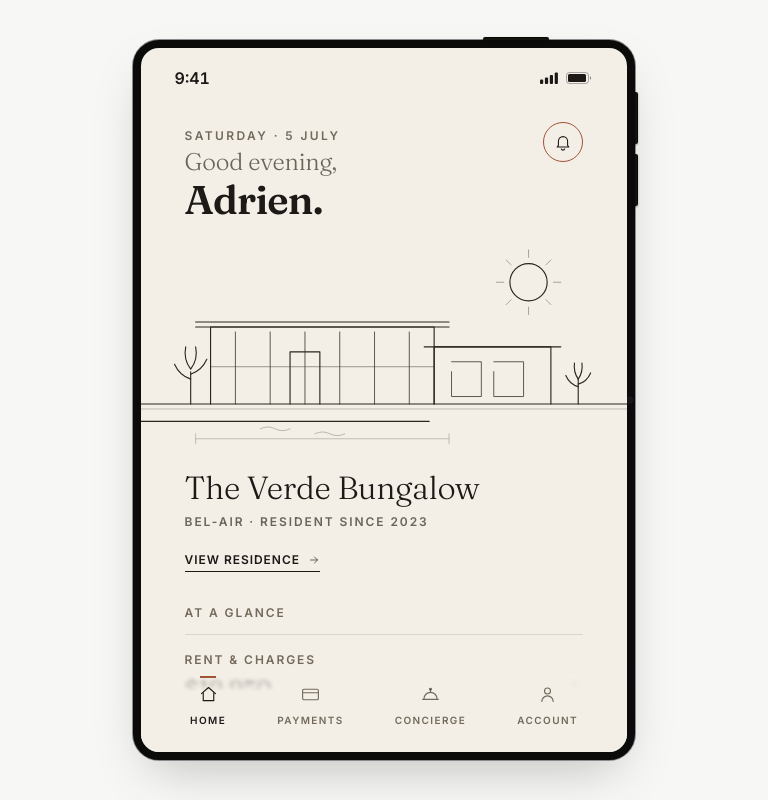
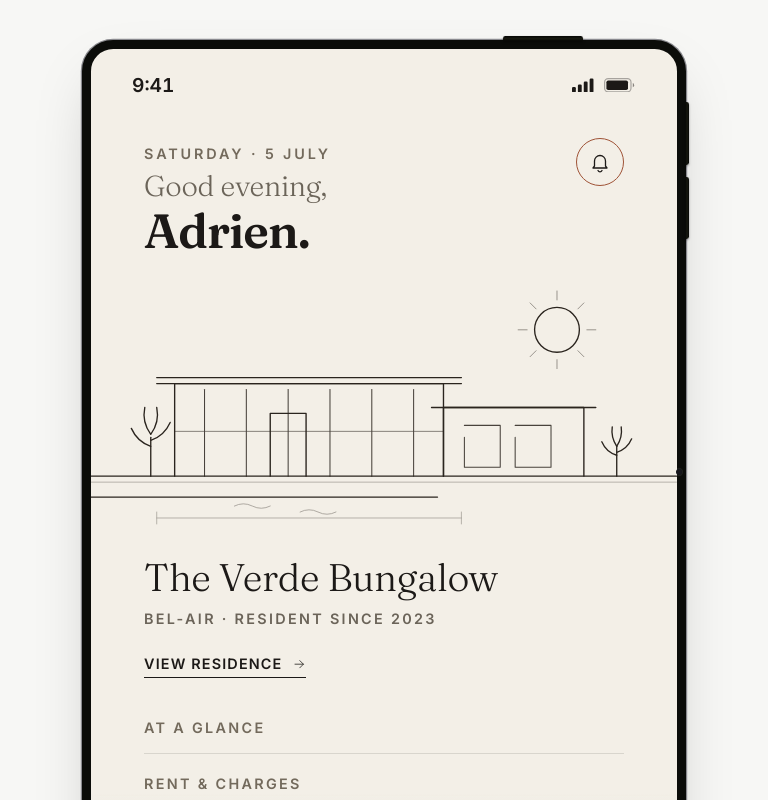
Before and after one commit to perceptence/alba, a Next.js app: page / in a window 768 px wide. Shown: the top 800 px of the page. Built offline with nearby package versions, Linux system fonts and the light colour scheme.

Commit message:
iPad mockup: scale device to 1.2 (zoom)
Co-Authored-By: Claude Opus 4.8 <noreply@anthropic.com>

```diff
--- a/app/alba.css
+++ b/app/alba.css
@@ -1046,6 +1046,8 @@ html,body{background:#F7F7F5}
    The frame height tracks the viewport (aspect 3:4) so it always fits. */
 @media (min-width:768px) and (max-width:899px){
   .stage{padding:40px 24px}
+  /* scale the iPad mockup to 1.2 (zoom keeps layout flow) */
+  .device{zoom:1.2}
   /* iPad Pro 11" (M4): true 834:1194 portrait ratio, uniform thin bezel,
      restrained corner radius (nothing like the iPhone's), aluminium rail. */
   .phone{width:auto;height:min(1000px, calc(100vh - 80px));aspect-ratio:834 / 1194;
```
